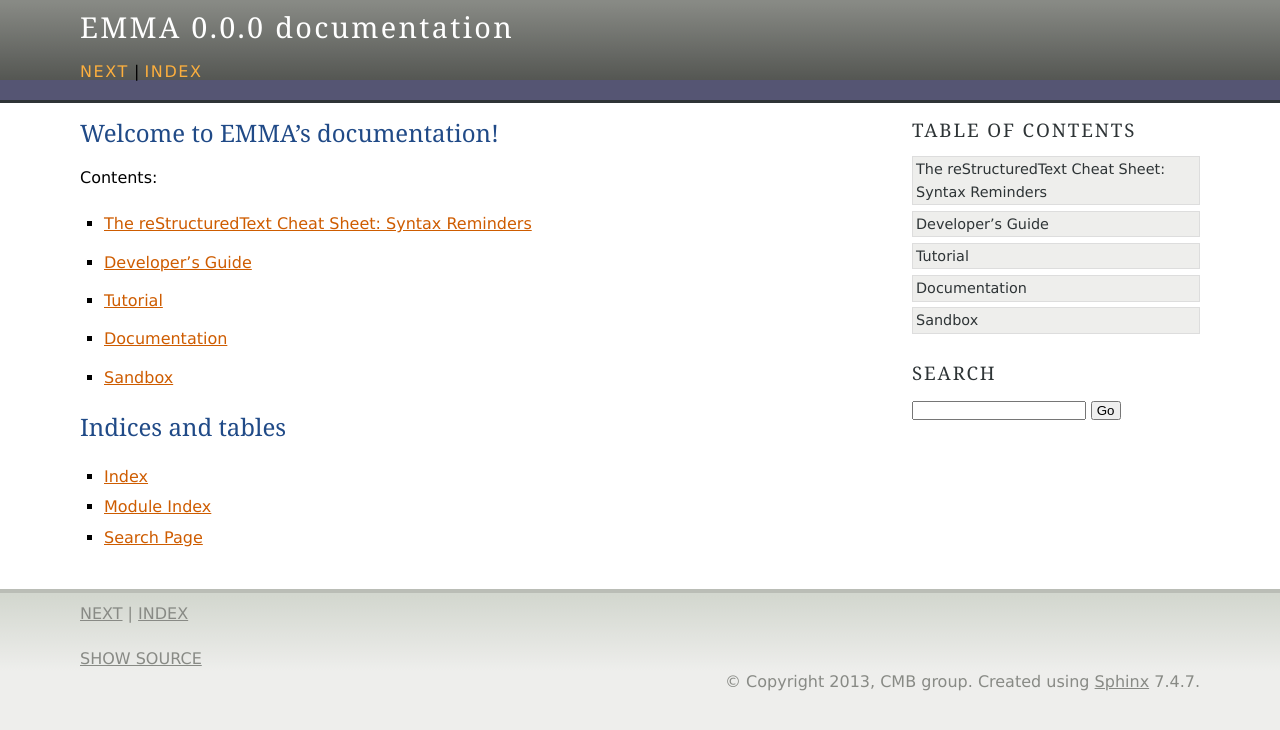
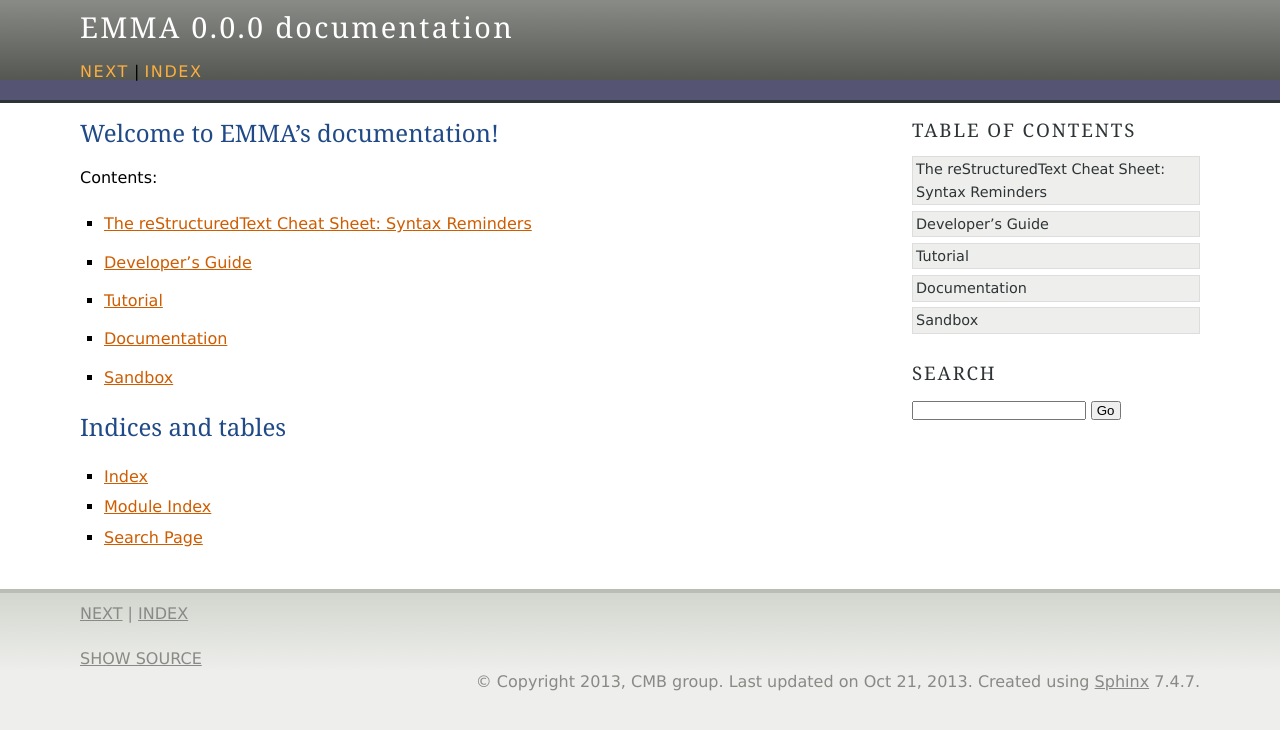
Before and after one commit to markovmodel/PyEMMA, a Sphinx documentation site: the page built from sphinx/index.rst, in a window 1280 px wide. Shown: the top 730 px of the page. Built offline with Sphinx 7.4.7, drawn with Linux system fonts in a browser that asks for light colours.

Commit message:
minor changes in conf.py

```diff
--- a/sphinx/conf.py
+++ b/sphinx/conf.py
@@ -74,7 +74,7 @@
 #default_role = None
 
 # If true, '()' will be appended to :func: etc. cross-reference text.
-#add_function_parentheses = True
+add_function_parentheses = True
 
 # If true, the current module name will be prepended to all description
 # unit titles (such as .. function::).
@@ -82,7 +82,7 @@
 
 # If true, sectionauthor and moduleauthor directives will be shown in the
 # output. They are ignored by default.
-#show_authors = False
+show_authors = True
 
 # The name of the Pygments (syntax highlighting) style to use.
 pygments_style = 'sphinx'
@@ -128,11 +128,11 @@
 
 # If not '', a 'Last updated on:' timestamp is inserted at every page bottom,
 # using the given strftime format.
-#html_last_updated_fmt = '%b %d, %Y'
+html_last_updated_fmt = '%b %d, %Y'
 
 # If true, SmartyPants will be used to convert quotes and dashes to
 # typographically correct entities.
-#html_use_smartypants = True
+html_use_smartypants = True
 
 # Custom sidebar templates, maps document names to template names.
 #html_sidebars = {}
```
